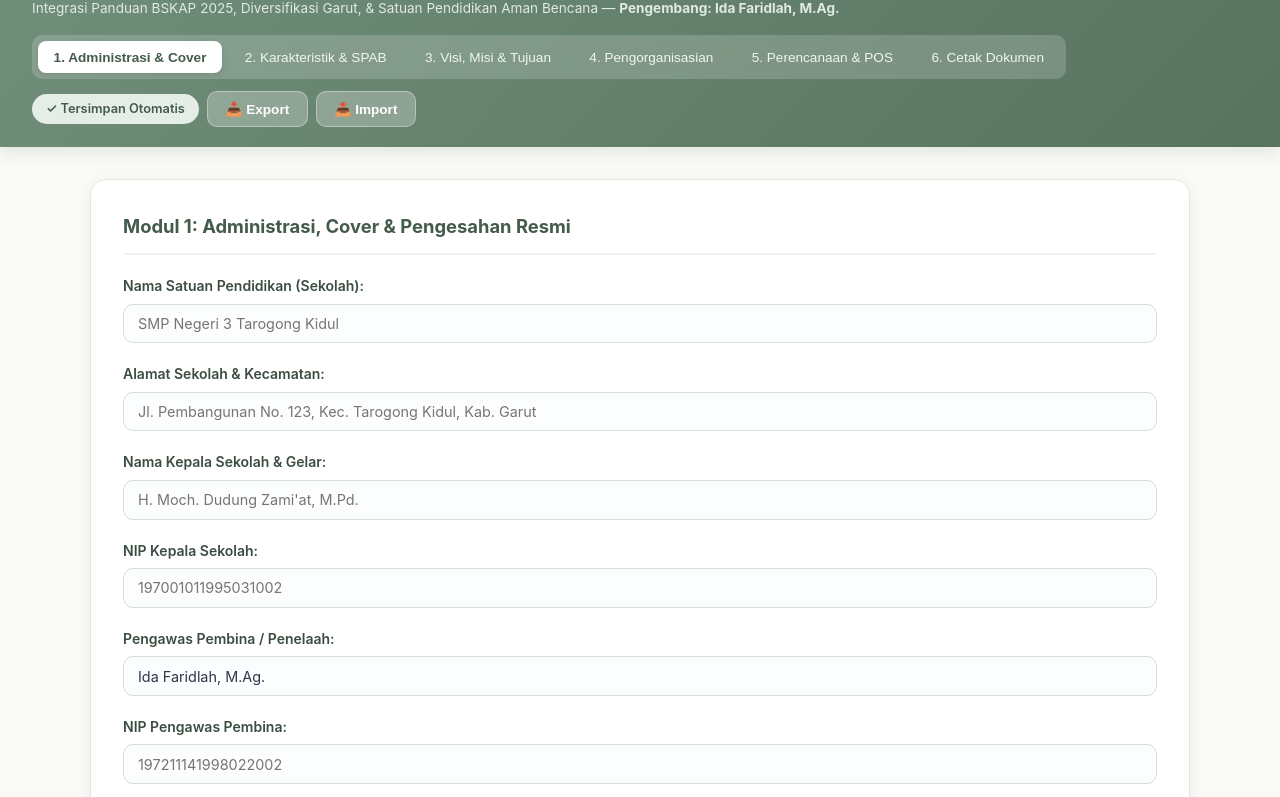
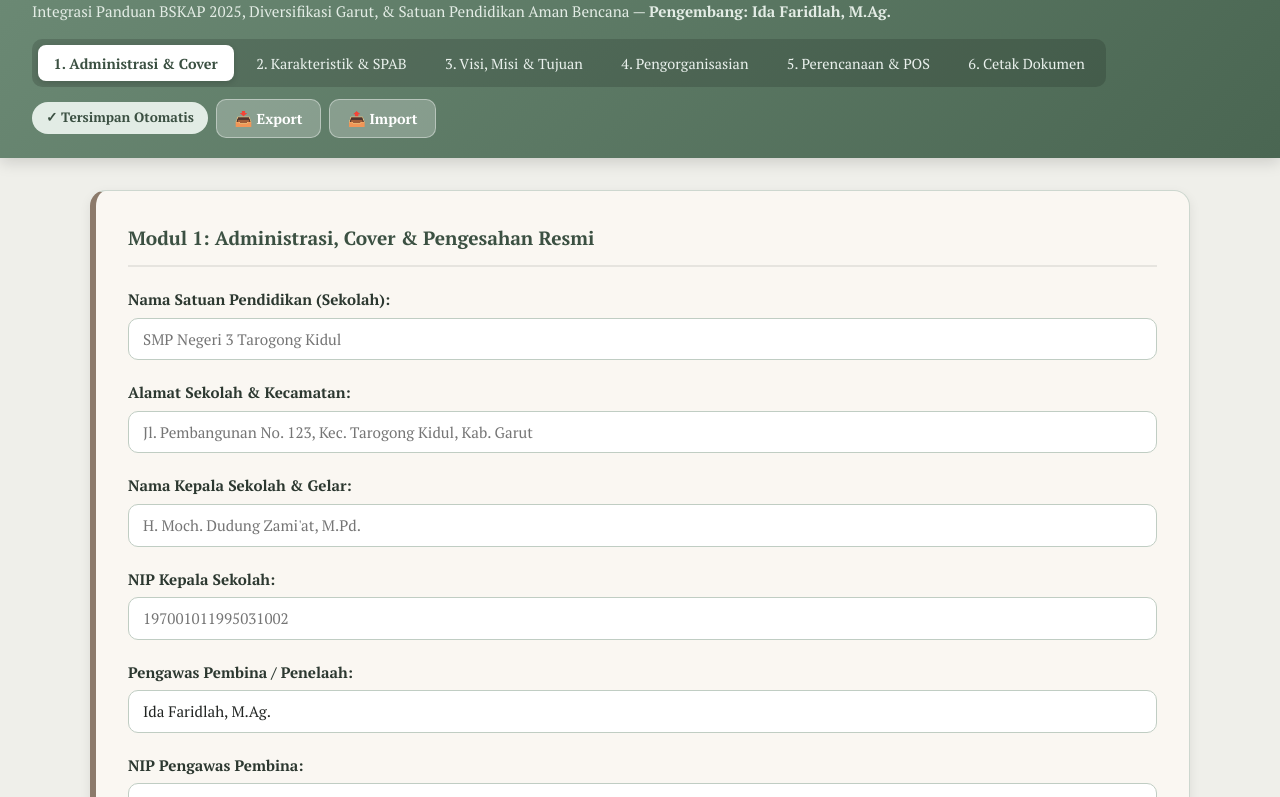
Before and after one commit to idafaridlah-fs/aplikasi-ksp, a plain HTML site: page index.html in a window 1280 px wide. Shown: the part 61-858 px from the top of the page. Drawn offline with Linux system fonts and the light colour scheme.

Commit message:
Update index.html

```diff
--- a/index.html
+++ b/index.html
@@ -4,23 +4,24 @@
   <meta charset="UTF-8">
   <meta name="viewport" content="width=device-width, initial-scale=1.0">
   <title>KSP SMP DIVERSIFIKASI & SPAB 2026</title>
+  <!-- Import Font PT Serif dari Google Fonts -->
+  <link rel="preconnect" href="https://fonts.googleapis.com">
+  <link rel="preconnect" href="https://fonts.gstatic.com" crossorigin>
+  <link href="https://fonts.googleapis.com/css2?family=PT+Serif:ital,wght@0,400;0,700;1,400;1,700&display=swap" rel="stylesheet">
+
   <style>
     /* =========================================================
-       THEME STYLING - SOFT SAGE GREEN & WARM PASTEL
+       THEME STYLING - SAGE GREEN WITH DISTINCT MODULE COLORS
        ========================================================= */
     :root {
-      --bg-main: #f9f9f6;          /* Soft Cream White */
-      --bg-card: #ffffff;
+      --bg-main: #EFEFEA;          /* Light Muted Gray Background */
       --primary: #5c7865;          /* Warm Sage Green */
-      --primary-dark: #435b4b;     /* Deep Sage */
-      --accent: #d8e2dc;           /* Very Light Soft Sage */
-      --accent-active: #3e5a47;    /* Forest Sage for Active Tab */
-      --text-main: #2d3748;        /* Soft Charcoal Text */
-      --text-muted: #718096;
-      --border-color: #e2e8e0;     /* Subtle Sage Border */
-      --focus-ring: rgba(92, 120, 101, 0.25);
-      --shadow-sm: 0 2px 4px rgba(0,0,0,0.03);
-      --shadow-md: 0 4px 12px rgba(92, 120, 101, 0.08);
+      --primary-dark: #3b5042;     /* Deep Sage */
+      --text-main: #222523;        /* Dark Slate Text */
+      --text-muted: #58635b;
+      --border-color: #cdd7cf;     /* Subtle Sage Border */
+      --focus-ring: rgba(92, 120, 101, 0.3);
+      --shadow-md: 0 4px 12px rgba(0, 0, 0, 0.08);
       --radius-md: 10px;
       --radius-lg: 16px;
     }
@@ -28,18 +29,18 @@
     body {
       background-color: var(--bg-main);
       color: var(--text-main);
-      font-family: 'Inter', -apple-system, BlinkMacSystemFont, "Segoe UI", Roboto, sans-serif;
+      font-family: 'PT Serif', Georgia, serif; /* MENGGUNAKAN PT SERIF */
       margin: 0;
       padding: 0;
       line-height: 1.6;
     }
 
-    /* Header & Sticky Top Bar - Soft Sage */
+    /* Header & Sticky Top Bar */
     header {
-      background: linear-gradient(135deg, #718f7a 0%, #587360 100%);
+      background: linear-gradient(135deg, #6c8a75 0%, #4a6652 100%);
       color: #ffffff;
       padding: 1.25rem 2rem;
-      box-shadow: 0 4px 15px rgba(88, 115, 96, 0.15);
+      box-shadow: 0 4px 15px rgba(0, 0, 0, 0.15);
       position: sticky;
       top: 0;
       z-index: 100;
@@ -49,17 +50,18 @@
     }
 
     .header-info h1 {
-      font-size: 1.35rem;
+      font-size: 1.4rem;
       font-weight: 700;
       letter-spacing: -0.01em;
       margin: 0;
       color: #ffffff;
+      font-family: 'PT Serif', Georgia, serif;
     }
 
     .header-info p {
       margin: 4px 0 0 0;
-      font-size: 0.85rem;
-      color: #e0eae3;
+      font-size: 0.95rem;
+      color: #e3ece5;
     }
 
     .header-toolbar {
@@ -70,43 +72,43 @@
       gap: 0.75rem;
     }
 
-    /* Navigasi Tab Modul Soft */
+    /* Navigasi Tab Modul */
     .nav-tabs {
       display: flex;
       gap: 0.4rem;
-      background-color: rgba(255, 255, 255, 0.18);
+      background-color: rgba(0, 0, 0, 0.15);
       padding: 0.35rem;
       border-radius: var(--radius-md);
       overflow-x: auto;
-      backdrop-filter: blur(4px);
     }
 
     .nav-tab {
       padding: 0.55rem 1rem;
       border-radius: 8px;
-      color: #f0f5f1;
+      color: #eaf1ed;
       font-weight: 500;
-      font-size: 0.85rem;
+      font-size: 0.9rem;
       cursor: pointer;
       transition: all 0.2s ease;
       border: none;
       background: transparent;
       white-space: nowrap;
+      font-family: 'PT Serif', Georgia, serif;
     }
 
     .nav-tab:hover {
       color: #ffffff;
-      background-color: rgba(255, 255, 255, 0.25);
+      background-color: rgba(255, 255, 255, 0.2);
     }
 
     .nav-tab.active {
       background-color: #ffffff;
       color: var(--primary-dark);
       font-weight: 700;
-      box-shadow: 0 2px 6px rgba(0,0,0,0.1);
+      box-shadow: 0 2px 6px rgba(0,0,0,0.15);
     }
 
-    /* Container & Layout Kartu (Cards) */
+    /* Container */
     .container {
       max-width: 1100px;
       margin: 2rem auto;
@@ -114,7 +116,6 @@
     }
 
     .card {
-      background: var(--bg-card);
       border: 1px solid var(--border-color);
       border-radius: var(--radius-lg);
       padding: 2rem;
@@ -122,8 +123,16 @@
       box-shadow: var(--shadow-md);
     }
 
+    /* WARNA KHUSUS TIAP LATAR MODUL */
+    #modul1 .card { background-color: #FAF7F2; border-left: 6px solid #8C7A6B; } /* Modul 1: Cream Ivory */
+    #modul2 .card { background-color: #F1F5F2; border-left: 6px solid #5C7865; } /* Modul 2: Muted Sage */
+    #modul3 .card { background-color: #F2F6F9; border-left: 6px solid #5B7B94; } /* Modul 3: Soft Slate Blue */
+    #modul4 .card { background-color: #FBF6EF; border-left: 6px solid #A68B5B; } /* Modul 4: Warm Amber Sand */
+    #modul5 .card { background-color: #F6F4F8; border-left: 6px solid #7B6B8A; } /* Modul 5: Soft Plum Sage */
+    #modul6 .card { background-color: #EFF7F3; border-left: 6px solid #438A66; } /* Modul 6: Soft Emerald */
+
     .card-title {
-      font-size: 1.15rem;
+      font-size: 1.2rem;
       font-weight: 700;
       color: var(--primary-dark);
       margin-top: 0;
@@ -131,7 +140,7 @@
       display: flex;
       align-items: center;
       justify-content: space-between;
-      border-bottom: 2px solid #f0f4f1;
+      border-bottom: 2px solid rgba(0, 0, 0, 0.08);
       padding-bottom: 0.75rem;
     }
 
@@ -145,16 +154,17 @@
 
     .form-label {
       display: block;
-      font-size: 0.875rem;
-      font-weight: 600;
-      color: #3b4d40;
+      font-size: 0.95rem;
+      font-weight: 700;
+      color: #2c3830;
       margin-bottom: 0.375rem;
     }
 
     .help-text {
-      font-size: 0.8rem;
+      font-size: 0.85rem;
       color: var(--text-muted);
       margin-bottom: 0.375rem;
+      font-style: italic;
     }
 
     input[type="text"],
@@ -163,20 +173,19 @@
     textarea {
       width: 100%;
       padding: 0.65rem 0.875rem;
-      border: 1px solid #d4dfd7;
+      border: 1px solid #c0cdc3;
       border-radius: var(--radius-md);
-      background-color: #fcfdfe;
+      background-color: #ffffff;
       color: var(--text-main);
-      font-size: 0.9rem;
+      font-size: 0.95rem;
       transition: all 0.2s ease;
       box-sizing: border-box;
-      font-family: inherit;
+      font-family: 'PT Serif', Georgia, serif;
     }
 
     input:focus, select:focus, textarea:focus {
       outline: none;
-      border-color: var(--primary);
-      background-color: #ffffff;
+      border-color: var(--primary-dark);
       box-shadow: 0 0 0 3.5px var(--focus-ring);
     }
 
@@ -186,18 +195,19 @@
       border-collapse: collapse;
       margin-top: 10px;
       margin-bottom: 15px;
+      background-color: #ffffff;
     }
 
     th, td {
       border: 1px solid var(--border-color);
       padding: 10px;
       text-align: left;
-      font-size: 0.875rem;
+      font-size: 0.9rem;
     }
 
     th {
-      background-color: #f2f6f3;
-      font-weight: 600;
+      background-color: #e5ede7;
+      font-weight: 700;
       color: var(--primary-dark);
     }
 
@@ -208,12 +218,13 @@
       justify-content: center;
       gap: 0.5rem;
       padding: 0.55rem 1.1rem;
-      font-size: 0.85rem;
-      font-weight: 600;
+      font-size: 0.9rem;
+      font-weight: 700;
       border-radius: var(--radius-md);
       border: none;
       cursor: pointer;
       transition: all 0.2s ease;
+      font-family: 'PT Serif', Georgia, serif;
     }
 
     .btn-primary {
@@ -223,38 +234,38 @@
 
     .btn-primary:hover {
       background-color: var(--primary-dark);
-      box-shadow: 0 4px 8px rgba(67, 91, 75, 0.2);
+      box-shadow: 0 4px 8px rgba(0, 0, 0, 0.15);
     }
 
     .btn-secondary {
       background-color: rgba(255, 255, 255, 0.25);
       color: #ffffff;
-      border: 1px solid rgba(255, 255, 255, 0.35);
+      border: 1px solid rgba(255, 255, 255, 0.4);
     }
 
     .btn-secondary:hover {
-      background-color: rgba(255, 255, 255, 0.38);
+      background-color: rgba(255, 255, 255, 0.4);
     }
 
     .btn-danger {
-      background-color: #e57373;
+      background-color: #d9534f;
       color: white;
     }
 
     .btn-success {
       background-color: var(--primary);
       color: white;
-      font-size: 1rem;
+      font-size: 1.05rem;
       padding: 0.85rem 1.5rem;
     }
 
     .status-tag {
-      font-size: 0.8rem;
-      background: #e4eee7;
+      font-size: 0.85rem;
+      background: #e2ece5;
       color: var(--primary-dark);
       padding: 5px 14px;
       border-radius: 20px;
-      font-weight: 600;
+      font-weight: 700;
     }
 
     /* PREVIEW & COVER BOX */
@@ -310,7 +321,7 @@
     }
 
     @media print {
-      body { background-color: white; padding: 0; }
+      body { background-color: white; padding: 0; font-family: 'PT Serif', Georgia, serif; }
       header, .no-print { display: none !important; }
       .container { box-shadow: none; padding: 0; max-width: 100%; margin: 0; }
       .preview-box { border: none; padding: 0; box-shadow: none; }
```
